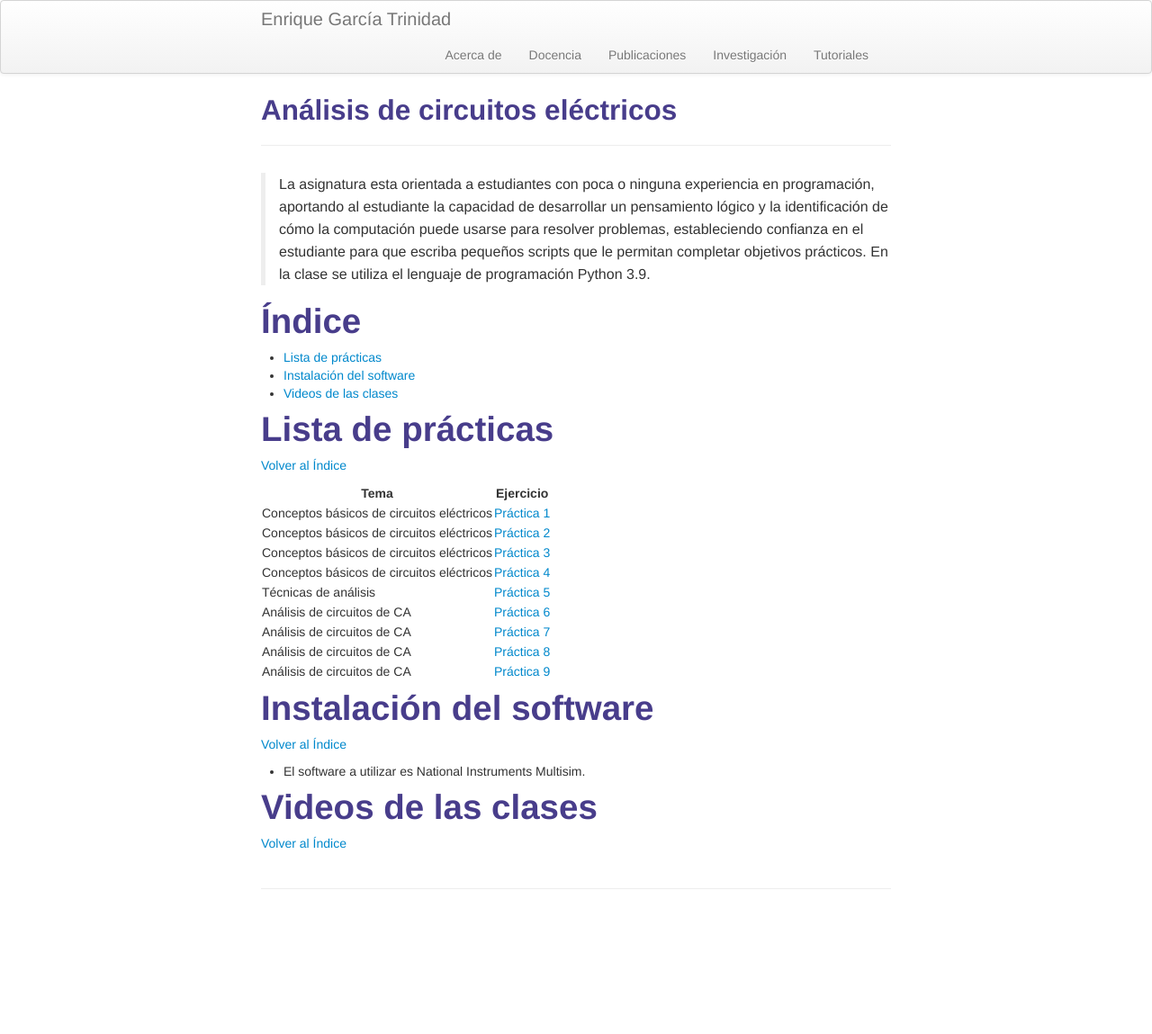
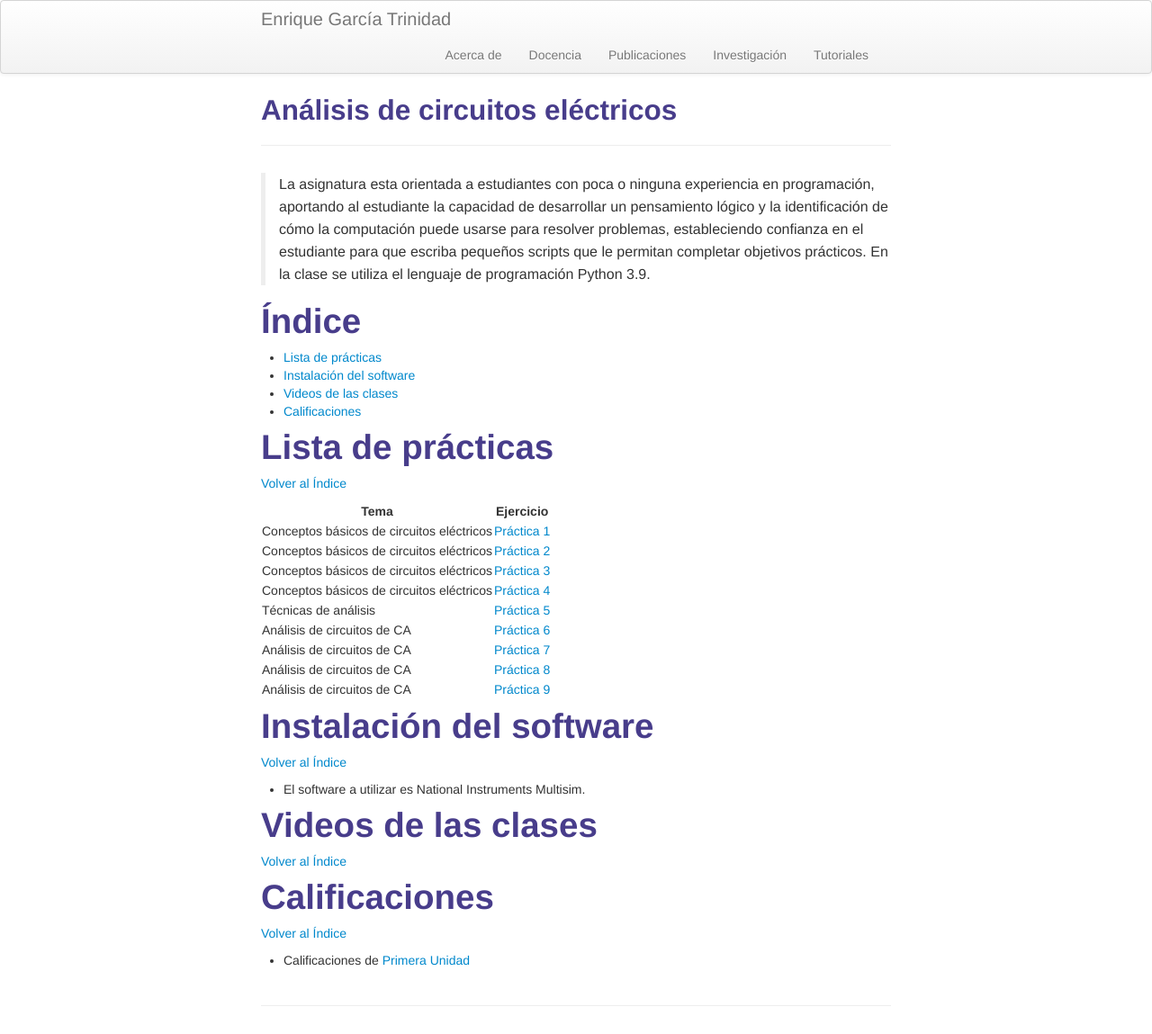
Before and after one commit to enriGarcia/enriGarcia.github.io, a Jekyll site: the page built from pages/teaching/circElec.md, in a window 1280 px wide. Shown: the whole page at 90% size. Built offline with Jekyll 4.4.1, drawn with Linux system fonts in a browser that asks for light colours; before the commit the page ends 1019 px from its top, so only the background shows below that.

Commit message:
webpage update

```diff
--- a/pages/teaching/circElec.md
+++ b/pages/teaching/circElec.md
@@ -9,6 +9,7 @@ description: Listado de prácticas
 - [Lista de prácticas](#lista-de-prácticas)
 - [Instalación del software](#instalación-del-software)
 - [Videos de las clases](#videos-de-las-clases)
+- [Calificaciones](#calificaciones)
 
 
 # Lista de prácticas
@@ -35,6 +36,10 @@ description: Listado de prácticas
 # Videos de las clases
 [Volver al Índice](#índice)
 
+# Calificaciones
+[Volver al Índice](#índice)
+
+- Calificaciones de [Primera Unidad]({{ BASE_PATH}}/pages/stuff/u1_circ.pdf)
 
 <!-- Note: this is how to write a comment in HTML. Everything in here won't show up on your webpage.-->
 
```
Also changed, not shown: 1 other file.
